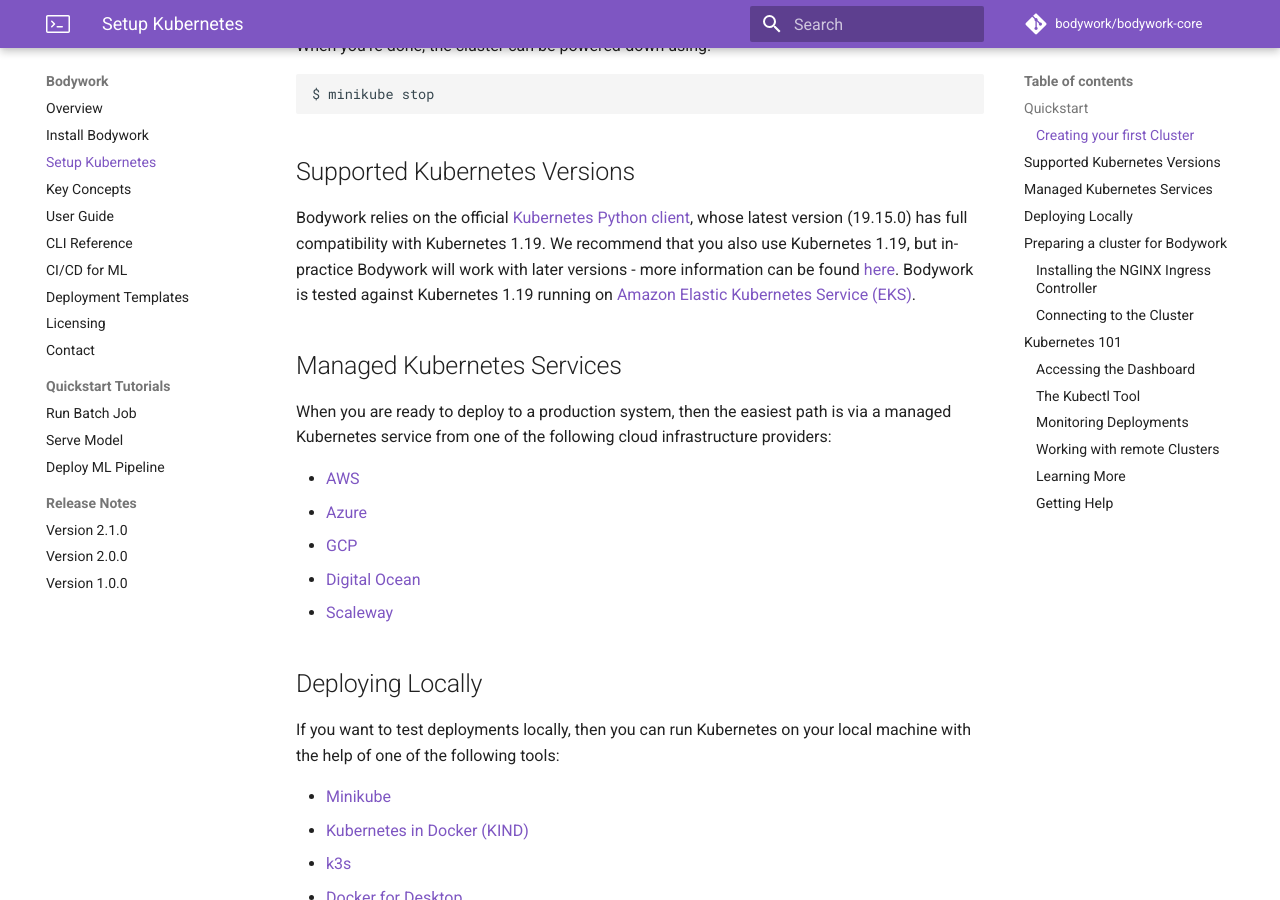
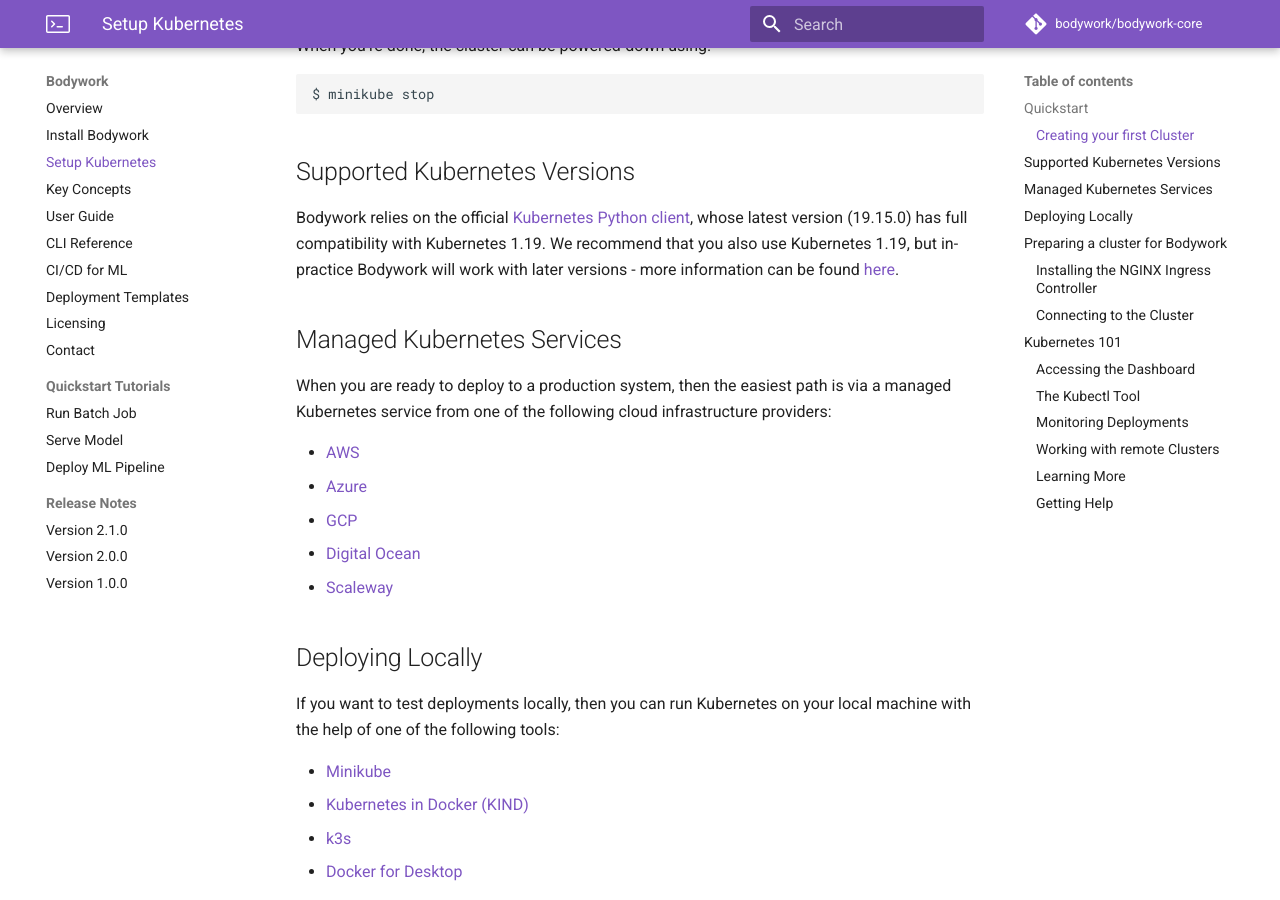
Before and after one commit to bodywork-ml/bodywork-docs, an MkDocs documentation site: the page built from docs/kubernetes.md, in a window 1280 px wide and 900 px high, scrolled down 1062 px. Built offline with MkDocs 1.6.1 and Material for MkDocs 9.7.7, drawn with Linux system fonts in a browser that asks for light colours; comment, search, counter and statistics services are not loaded.

Commit message:
Review edits.

```diff
--- a/docs/kubernetes.md
+++ b/docs/kubernetes.md
@@ -44,7 +44,7 @@ $ minikube stop
 
 ## Supported Kubernetes Versions
 
-Bodywork relies on the official [Kubernetes Python client](https://github.com/kubernetes-client/python), whose latest version (19.15.0) has full compatibility with Kubernetes 1.19. We recommend that you also use Kubernetes 1.19, but in-practice Bodywork will work with later versions - more information can be found [here](https://github.com/kubernetes-client/python#compatibility). Bodywork is tested against Kubernetes 1.19 running on [Amazon Elastic Kubernetes Service (EKS)](https://aws.amazon.com/eks/).
+Bodywork relies on the official [Kubernetes Python client](https://github.com/kubernetes-client/python), whose latest version (19.15.0) has full compatibility with Kubernetes 1.19. We recommend that you also use Kubernetes 1.19, but in-practice Bodywork will work with later versions - more information can be found [here](https://github.com/kubernetes-client/python#compatibility).
 
 ## Managed Kubernetes Services
 
```
Also changed, not shown: docs/installation.md (+1 -1 lines).
